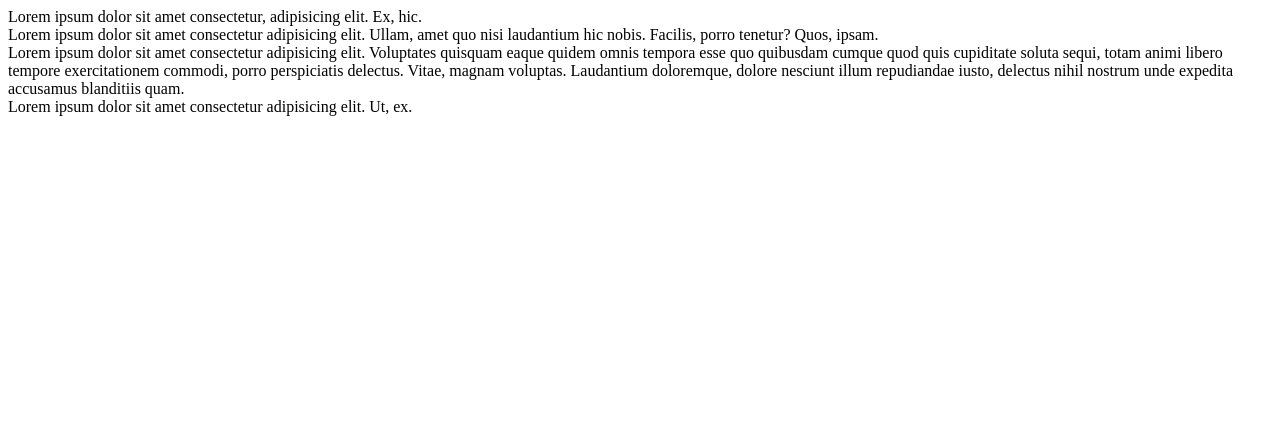
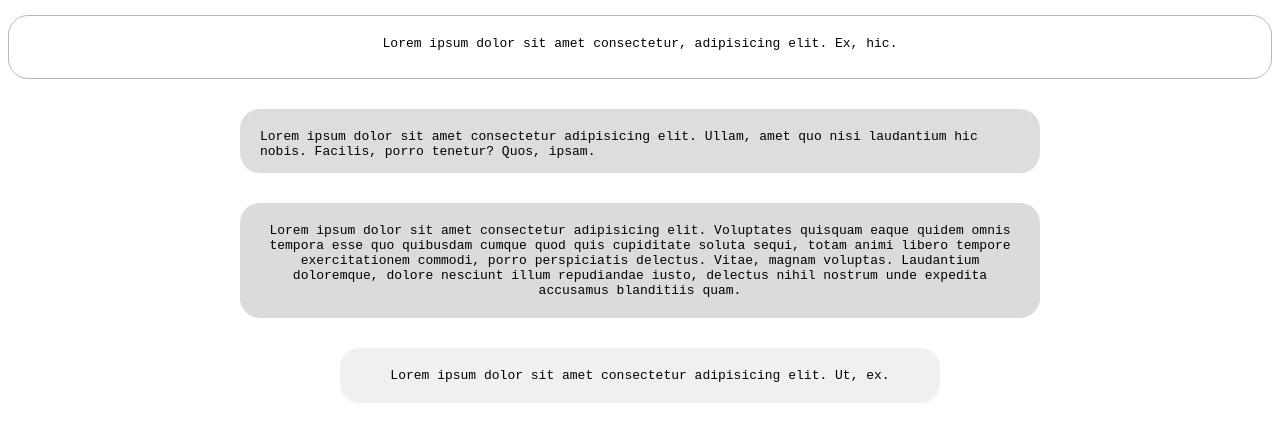
Before and after one commit to 0653Jerico/222829840-WebDevFinalExam, a plain HTML site: page index.html in a window 1280 px wide. Drawn offline with Linux system fonts and the light colour scheme.

Commit message:
Part 2 and Part 3 Final Exam

```diff
--- /dev/null
+++ b/css/styles.css
@@ -0,0 +1,36 @@
+*{
+    box-sizing: border-box;
+    font-family: monospace;
+    border-radius: 20px;
+}
+header{
+    max-width: 100%;
+    height: 5vw;
+    border: 1px solid rgb(184, 184, 184);
+    text-align: center;
+    margin: 15px auto;
+    padding: 20px;
+}
+nav{
+    width: 800px;
+    height: 5vw;
+    background-color: #dddddd;
+    margin: 30px auto;
+    padding: 20px;
+}
+.main{
+    max-width: 800px;
+    width: 100%;
+    background-color: #dbdbdb;
+    text-align: center;
+    margin: 30px auto;
+    padding: 20px;
+}
+footer{
+    max-width: 600px;
+    width: 100%;
+    background-color: #f0f0f0;
+    margin: 30px auto;
+    text-align: center;
+    padding: 20px;
+}
--- a/index.html
+++ b/index.html
@@ -3,7 +3,8 @@
 <head>
     <meta charset="UTF-8">
     <meta name="viewport" content="width=device-width, initial-scale=1.0">
-    <title>Document</title>
+    <link rel="stylesheet" href="css/styles.css">
+    <title>Exam</title>
 </head>
 <body>
     <header>Lorem ipsum dolor sit amet consectetur, adipisicing elit. Ex, hic.</header>
```
